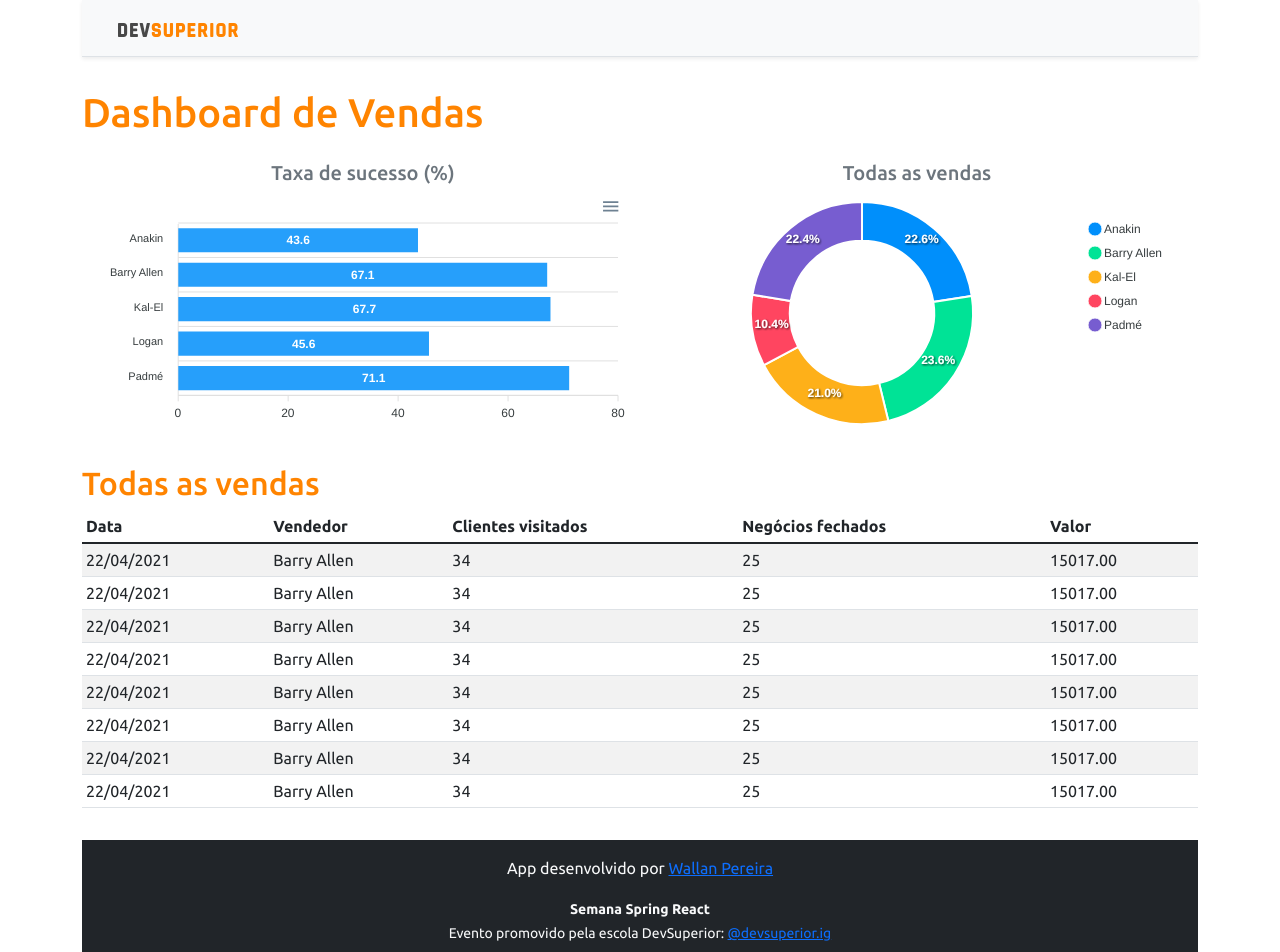
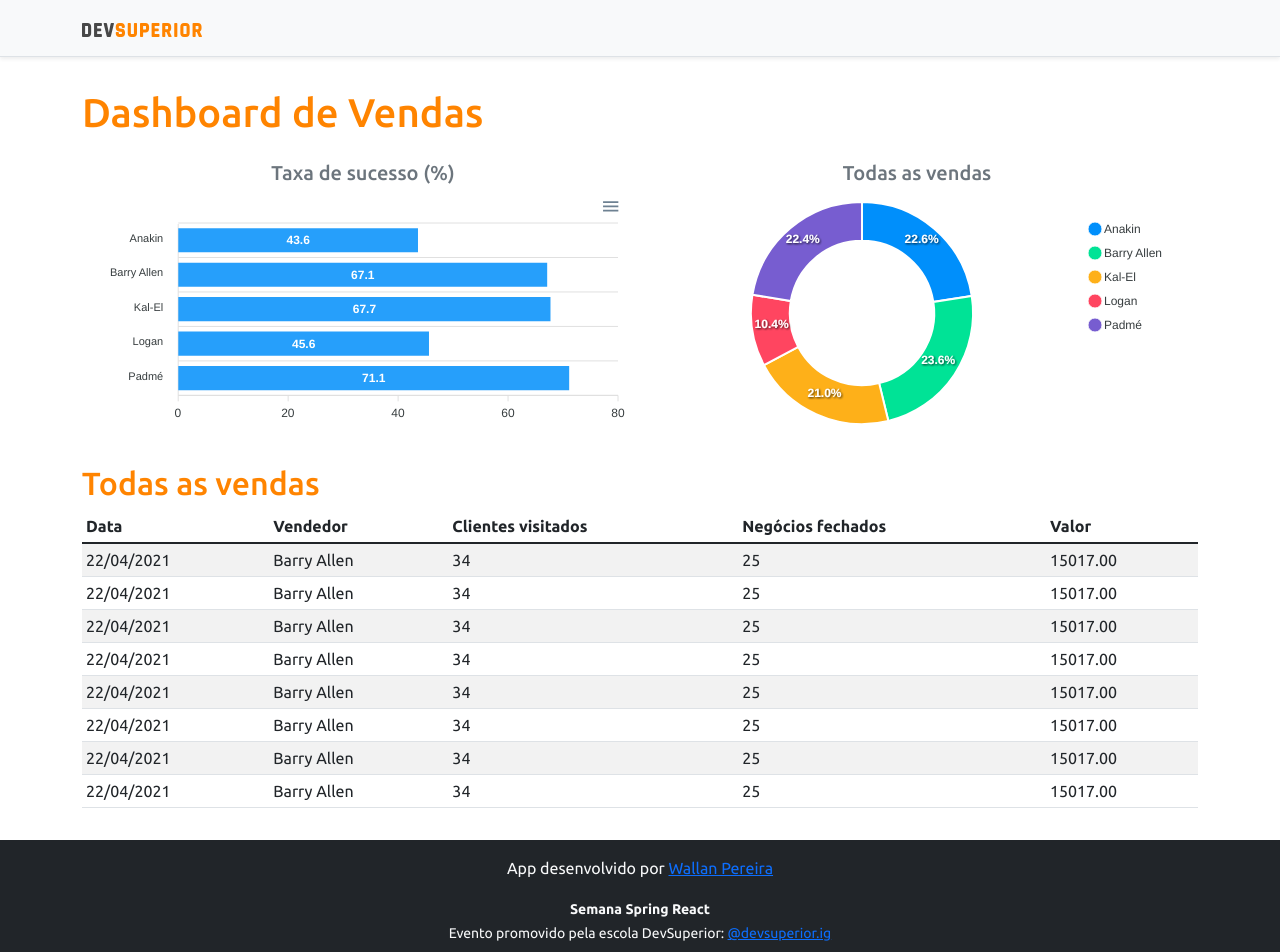
Before and after one commit to wallanpsantos/semana-spring-react, a React (Create React App) app in the folder frontend/: page /dashboard in a window 1280 px wide. Shown: the top 952 px of the page. Built offline with nearby package versions, Linux system fonts and the light colour scheme.

Commit message:
Home, Navigation

```diff
--- a/frontend/package.json
+++ b/frontend/package.json
@@ -13,6 +13,7 @@
     "@types/react": "^17.0.0",
     "@types/react-dom": "^17.0.0",
     "apexcharts": "^3.28.1",
+    "axios": "^0.21.4",
     "bootstrap": "^5.1.0",
     "react": "^17.0.2",
     "react-apexcharts": "^1.3.9",
--- a/frontend/src/pages/Dashboard/index.tsx
+++ b/frontend/src/pages/Dashboard/index.tsx
@@ -1,15 +1,14 @@
+import BarChart from "components/BarChart";
+import DataTable from "components/DataTable";
+import DonutChart from "components/DonutChart";
+import Footer from "components/Footer";
 import NavBar from "components/NavBar";
-import BarChart from "components/BarChart";
-import DonutChart from "components/DonutChart";
-import DataTable from "components/DataTable";
-import Footer from "components/Footer";
 
 function Dashboard(): JSX.Element {
     return (
         <>
+            <NavBar />
             <div className="container">
-
-                <NavBar />
 
                 <h1 className="text-primary py-3">Dashboard de Vendas</h1>
 
@@ -29,9 +28,8 @@ function Dashboard(): JSX.Element {
                     <h2 className="text-primary">Todas as vendas</h2>
                     <DataTable />
                 </div>
-
-                <Footer />
             </div>
+            <Footer />
         </>
 
     );
--- /dev/null
+++ b/frontend/src/utils/requests.ts
@@ -0,0 +1 @@
+export const BASE_URL = 'http://localhost:8080';
```
Also changed, not shown: 1 other file (tests, documents, lock files or other folders).
